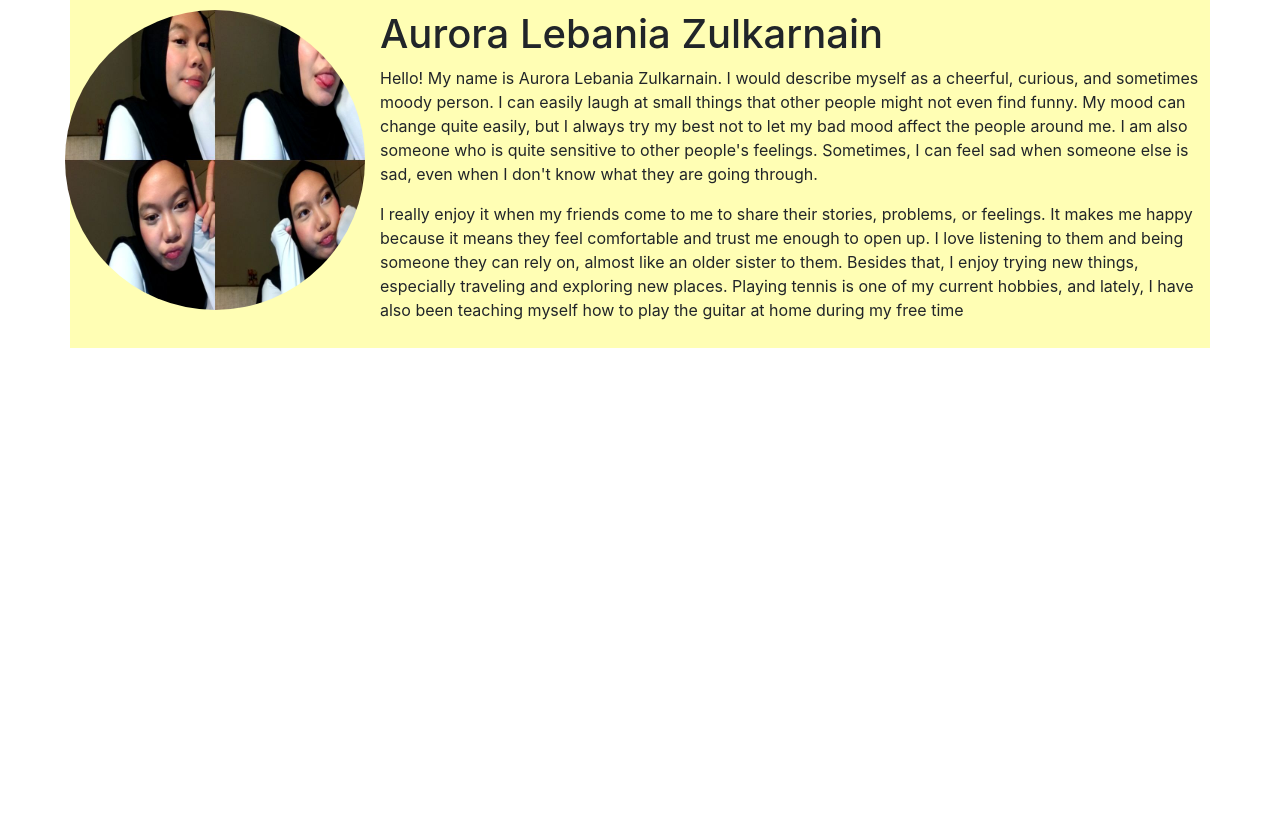
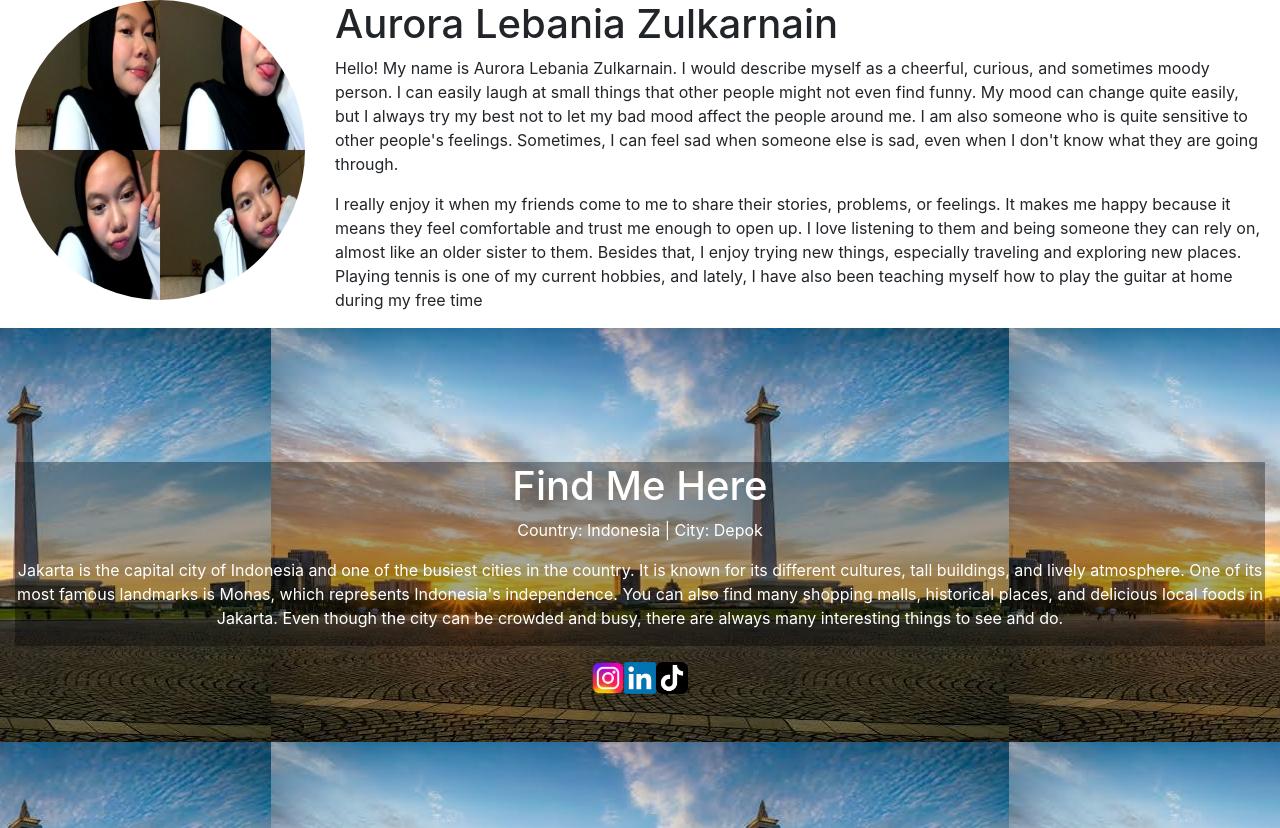
Before and after one commit to aurasma25/WebDev-aurora, a plain HTML site: page Personal-Aurora/index.html in a window 1280 px wide. Before the commit the page ends 800 px from the top, so only its background shows below. Drawn offline with nearby package versions, Linux system fonts and the light colour scheme.

Commit message:
Personal web - Address & Social Media

```diff
--- a/Personal-Aurora/index.html
+++ b/Personal-Aurora/index.html
@@ -9,10 +9,11 @@
 
 </head>
 <body>
+
     <div class="section1">
-        <div class="container p-10" style="background-color: #fffeb4 ;padding: 10px;">
+        <div class="container-fluid p-10" style="">
             <div class="row">
-                <div class="co-3 d-flex justify-content-center">
+                <div class="col-3 d-flex justify-content-center">
                     <img src="aurora02.jpg" alt="" class="img-fluid rounded-circle object-fit-cover" style="height: 300px; width: 300px;">
                 </div>
             <div class="col">
@@ -23,5 +24,29 @@
         </div>
     </div>
 </div>
+</section>
+
+<div class="section2">
+    <div class="container-fluid text-center d-flex flex-column justify-content-center" style="background-image: url('/Personal-Aurora/jakartamonas.jpeg'); background-position: top center; min-height: 500px; color: white;">
+        <div style="background-color: rgba(0, 0, 0, 0.355);">
+            <h1>Find Me Here</h1>
+            <p>Country: Indonesia | City: Depok</p>
+            <p>Jakarta is the capital city of Indonesia and one of the busiest cities in the country. It is known for its different cultures, tall buildings, and lively atmosphere.
+        One of its most famous landmarks is Monas, which represents Indonesia's independence. You can also find many shopping malls, historical places, and delicious local foods in Jakarta. Even though the city can be crowded and busy, there are always many interesting things to see and do.</p>
+    </div>
+
+    <div class="d-flex justify-content-center gap-3 mt-3">
+        <a href="https://instagram.com/auroralbnn" target="_blank">
+            <img src="/Personal-Aurora/instagramAurora.png" alt="" style="width: 32px; height: 32px;">
+        </a>
+        <a href="https:// linkedin.com/in/AuroraLebaniaZulkarnain" target="_blank">
+            <img src="/Personal-Aurora/lkd.png" alt="" style="width: 32px; height: 32px;">
+        </a>
+        <a href="https:// tiktok.com/in/4urrorra" target="_blank">
+            <img src="/Personal-Aurora/tiktokAurora.webp" alt="" style="width: 32px; height: 32px;">
+        </a>
+    </div>
+</div>
+</div>
 </body>
 </html>
```
Also changed, not shown: Personal-Aurora/instagramAurora.png (added), Personal-Aurora/jakartamonas.jpeg (added), Personal-Aurora/lkd.png (added), Personal-Aurora/tiktokAurora.webp (added).
